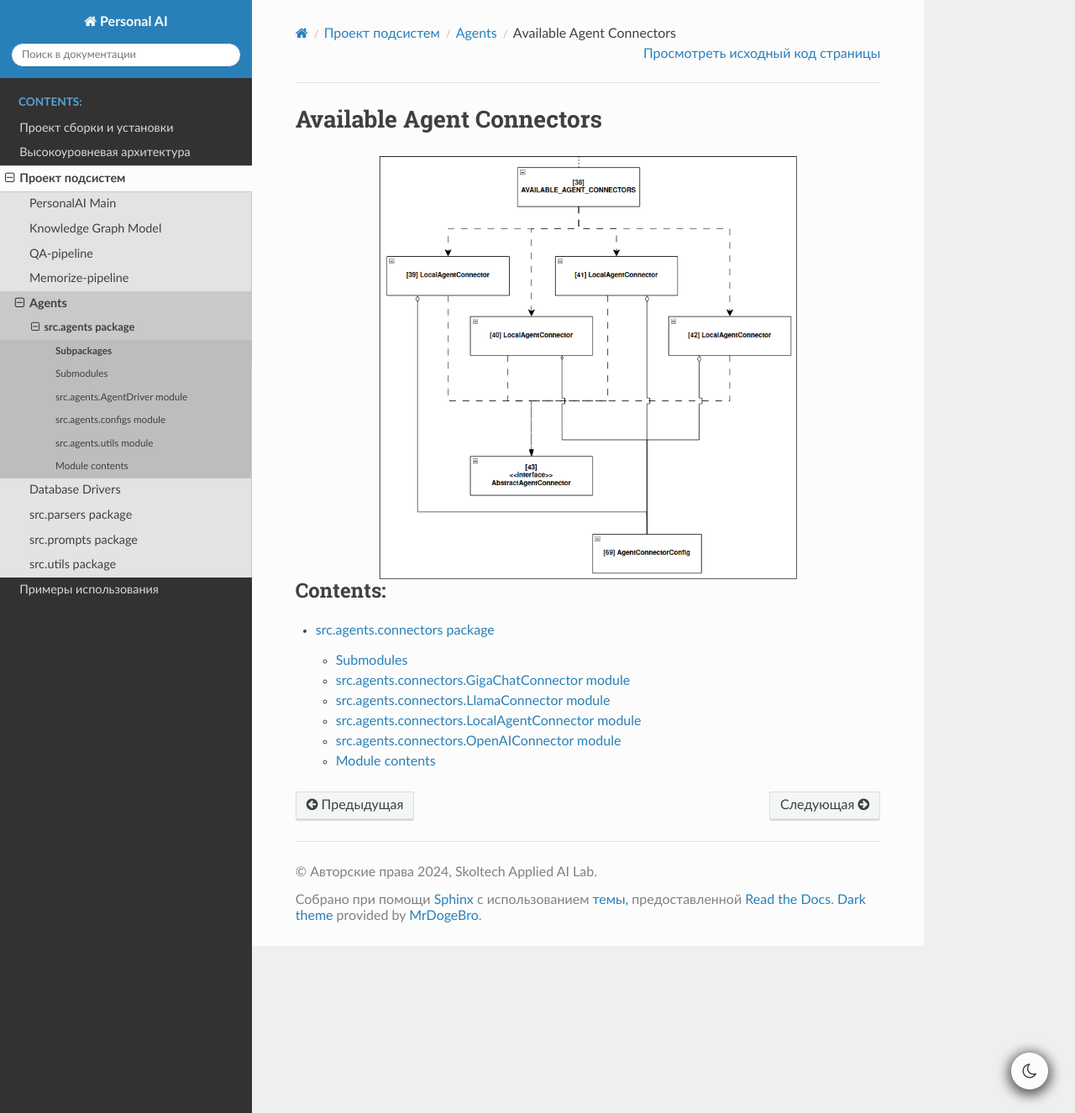
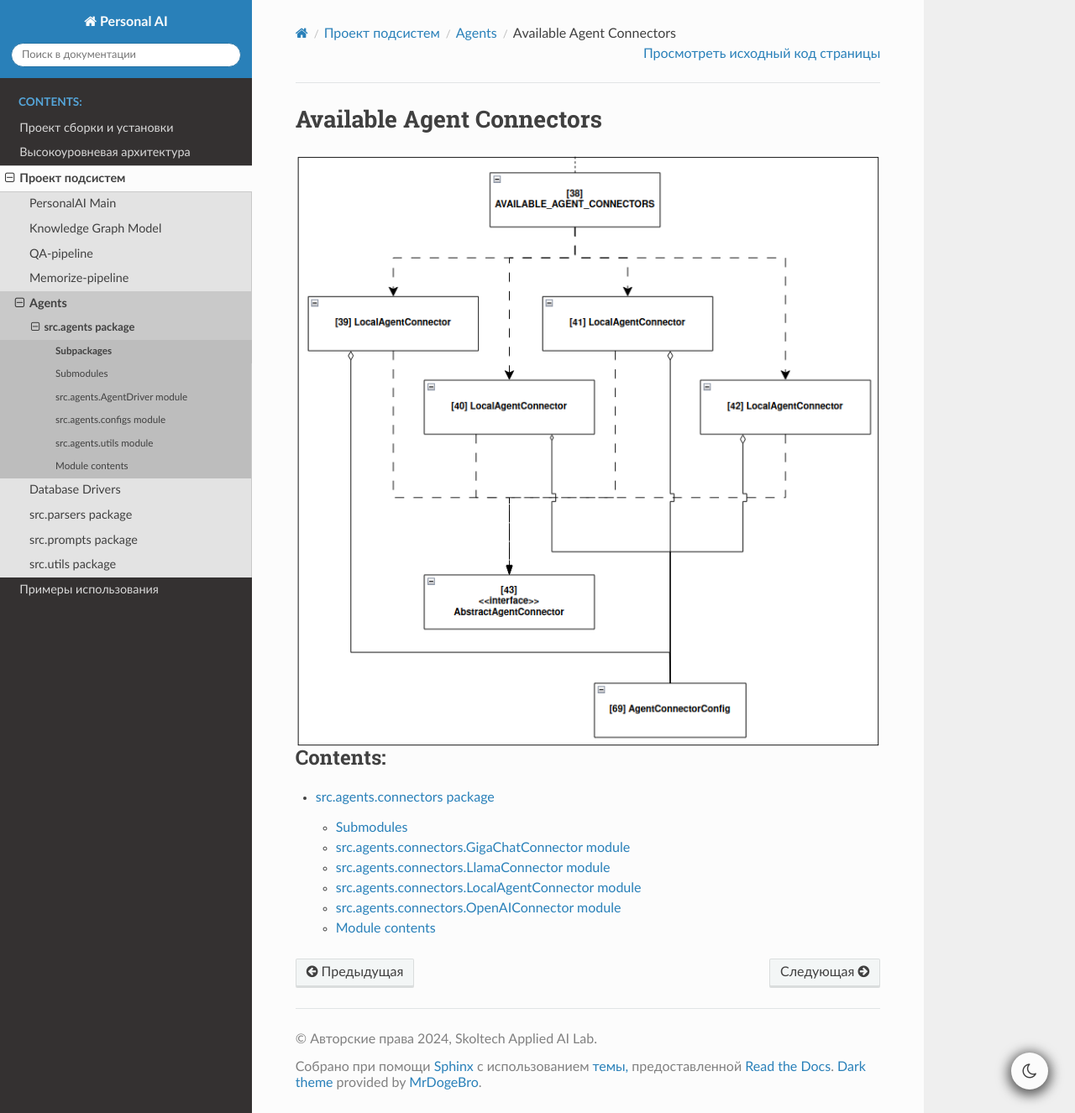
Before and after one commit to Dzigen/PersonalAI, a Sphinx documentation site: the page built from docs/source/pages/components/agents/agent_connectors.rst, in a window 1280 px wide and 1326 px high. Shown: the whole window at 84% size. Built offline with Sphinx 7.4.7 and the Read the Docs theme 3.1.0, drawn with Linux system fonts in a browser that asks for light colours.

Commit message:
quick fix

```diff
--- a/docs/source/pages/components/agents/agent_connectors.rst
+++ b/docs/source/pages/components/agents/agent_connectors.rst
@@ -2,7 +2,7 @@ Available Agent Connectors
 ==========================
 
 .. image:: ../../../class_diagram/available_agent_connectors.png
-  :width: 500
+  :width: 800
   :align: center
 
 .. toctree::
--- a/docs/source/pages/components/agents/agents.rst
+++ b/docs/source/pages/components/agents/agents.rst
@@ -2,7 +2,7 @@ Agents
 ======
 
 .. image:: ../../../class_diagram/agent_driver.png
-  :width: 400
+  :width: 800
   :align: center
 
 src.agents package
```
